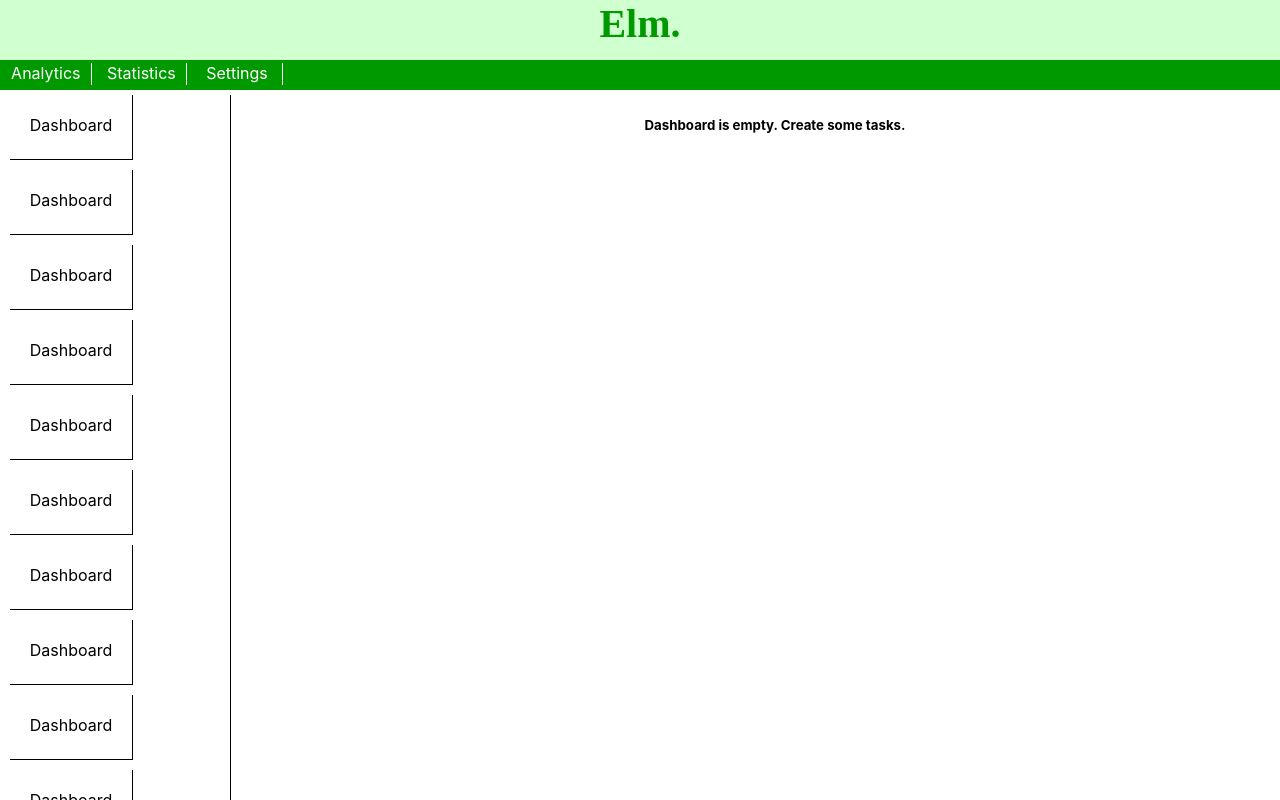
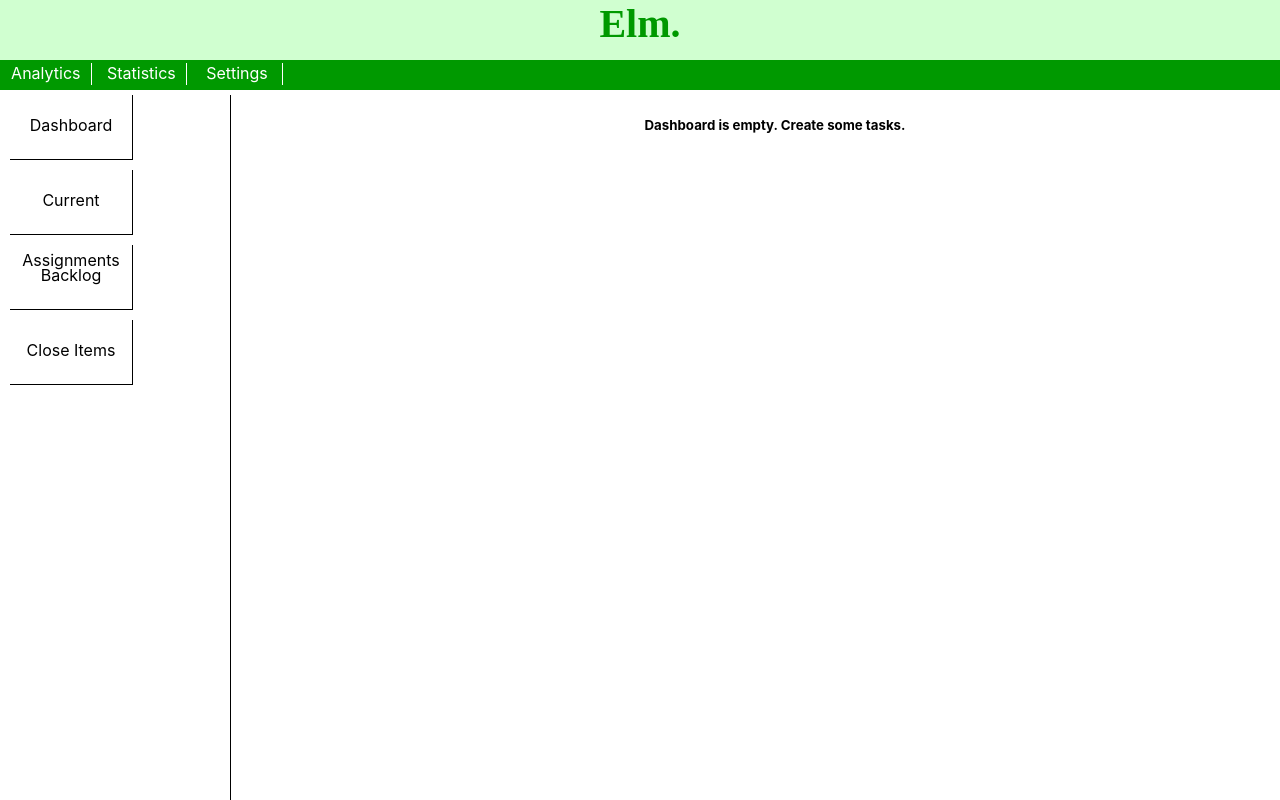
Before and after one commit to SubhajitBhattacharjee007/Elm, a React (Create React App) app: page / in a window 1280 px wide. Built offline with nearby package versions, Linux system fonts and the light colour scheme.

Commit message:
Added Left panel feature with child to parent component props pass

```diff
--- a/src/App.css
+++ b/src/App.css
@@ -109,6 +109,12 @@
   margin-right: 5px;
 }
 
+.sub-left-panel-1:hover,
+.sub-left-panel:hover {
+  background-color: #090;
+  color: white;
+}
+
 ::-webkit-scrollbar {
   width: 10px;
 }
@@ -119,10 +125,10 @@
 }
 
 ::-webkit-scrollbar-thumb {
-  background: rgb(208, 255, 208);
+  background: #090;
   border-radius: 10px;
 }
 
 ::-webkit-scrollbar-thumb:hover {
-  background: #090;
+  background: rgb(5, 90, 5);
 }
--- a/src/components/Body.js
+++ b/src/components/Body.js
@@ -1,12 +1,13 @@
-import React from "react";
+import React, { useState } from "react";
 import RightPanel from "./RightPanel";
 import LeftPanel from "./LeftPanel";
 
 function Body(props) {
+  const [template, setTemplate] = useState(props.template);
   return (
     <>
-      <LeftPanel />
-      <RightPanel template={props.template} />
+      <LeftPanel setTemplate={setTemplate} />
+      <RightPanel template={template} />
     </>
   );
 }
--- a/src/components/LeftPanel.js
+++ b/src/components/LeftPanel.js
@@ -1,20 +1,40 @@
 import React from "react";
 
-function LeftPanel() {
+function LeftPanel(props) {
   return (
     <div className="left-panel">
-      <div className="sub-left-panel-1">Dashboard</div>
-      <div className="sub-left-panel">Dashboard</div>
-      <div className="sub-left-panel">Dashboard</div>
-      <div className="sub-left-panel">Dashboard</div>
-      <div className="sub-left-panel">Dashboard</div>
-      <div className="sub-left-panel">Dashboard</div>
-      <div className="sub-left-panel">Dashboard</div>
-      <div className="sub-left-panel">Dashboard</div>
-      <div className="sub-left-panel">Dashboard</div>
-      <div className="sub-left-panel">Dashboard</div>
-      <div className="sub-left-panel">Dashboard</div>
-      <div className="sub-left-panel">Dashboard</div>
+      <div
+        className="sub-left-panel-1"
+        onClick={() => {
+          props.setTemplate("Dashboard");
+        }}
+      >
+        Dashboard
+      </div>
+      <div
+        className="sub-left-panel"
+        onClick={() => {
+          props.setTemplate("CurrentAssigmentTemplate");
+        }}
+      >
+        Current Assignments
+      </div>
+      <div
+        className="sub-left-panel"
+        onClick={() => {
+          props.setTemplate("Backlog");
+        }}
+      >
+        Backlog
+      </div>
+      <div
+        className="sub-left-panel"
+        onClick={() => {
+          props.setTemplate("ClosedItems");
+        }}
+      >
+        Close Items
+      </div>
     </div>
   );
 }
--- /dev/null
+++ b/src/templates/BacklogTemplate.js
@@ -0,0 +1,11 @@
+import React from "react";
+
+function BacklogTemplate() {
+  return (
+    <div className="BacklogTemplate">
+      <h5>Backlog is empty. Create some tasks.</h5>
+    </div>
+  );
+}
+
+export default BacklogTemplate;
--- /dev/null
+++ b/src/templates/ClosedItemTemplate.js
@@ -0,0 +1,11 @@
+import React from "react";
+
+function ClosedItemTemplate() {
+  return (
+    <div className="ClosedItemTemplate">
+      <h5>Current there is no active Elms.</h5>
+    </div>
+  );
+}
+
+export default ClosedItemTemplate;
--- a/src/templates/DashboardTemplate.js
+++ b/src/templates/DashboardTemplate.js
@@ -2,7 +2,7 @@ import React from "react";
 
 function DashboardTemplate() {
   return (
-    <div className="dashboard">
+    <div className="DashboardTemplate">
       <h5>Dashboard is empty. Create some tasks.</h5>
     </div>
   );
--- a/src/templates/Template.js
+++ b/src/templates/Template.js
@@ -1,5 +1,7 @@
 import React from "react";
 import DashboardTemplate from "./DashboardTemplate";
+import BacklogTemplate from "./BacklogTemplate";
+import ClosedItemTemplate from "./ClosedItemTemplate";
 
 function Template(props) {
   var element;
@@ -12,6 +14,27 @@ function Template(props) {
         </div>
       );
       break;
+    case "Backlog":
+      element = (
+        <div className="right-panel">
+          <BacklogTemplate />
+        </div>
+      );
+      break;
+    case "ClosedItems":
+      element = (
+        <div className="right-panel">
+          <ClosedItemTemplate />
+        </div>
+      );
+      break;
+    case "CurrentAssigmentTemplate":
+      element = (
+        <div className="right-panel">
+          <ClosedItemTemplate />
+        </div>
+      );
+      break;
     default:
       element = <div className="right-panel">Welcome to Elm.</div>;
   }
```
Also changed, not shown: src/templates/CurrentAssignment.js (added, +11 -0 lines).
